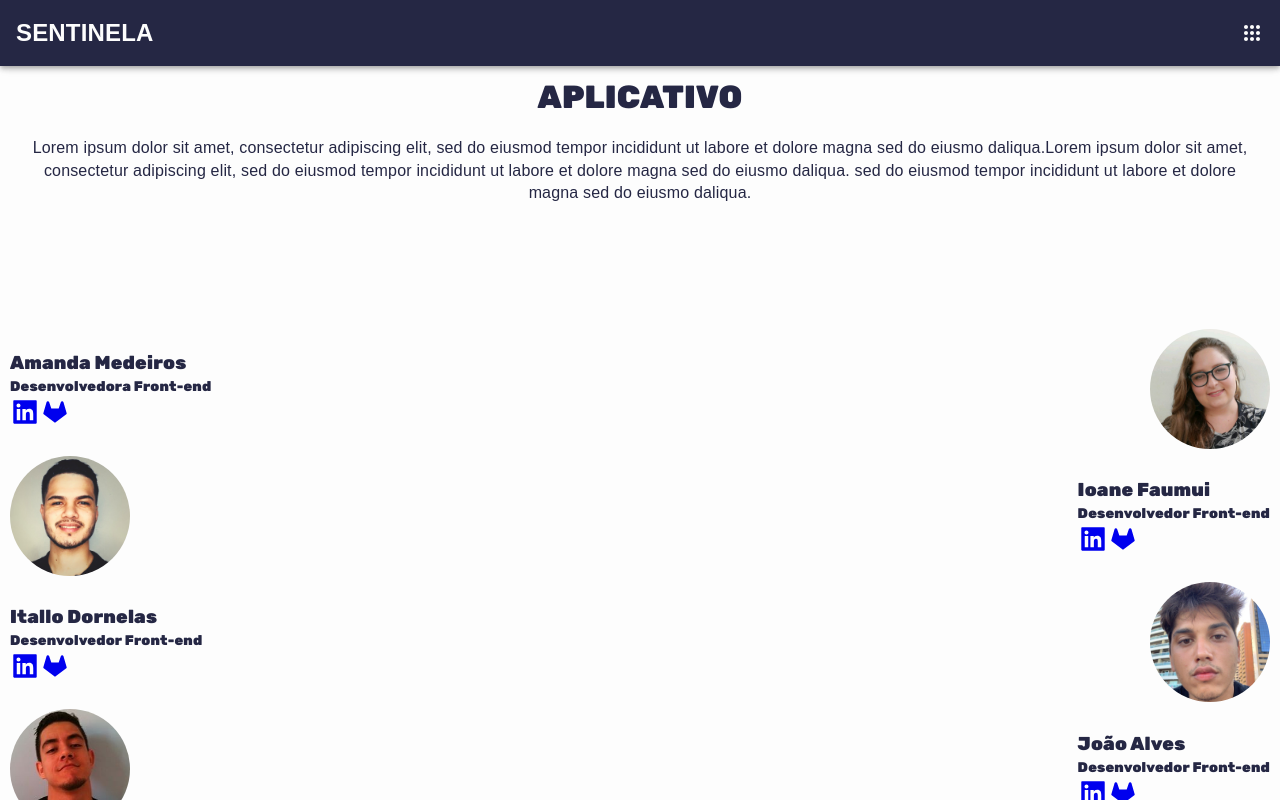
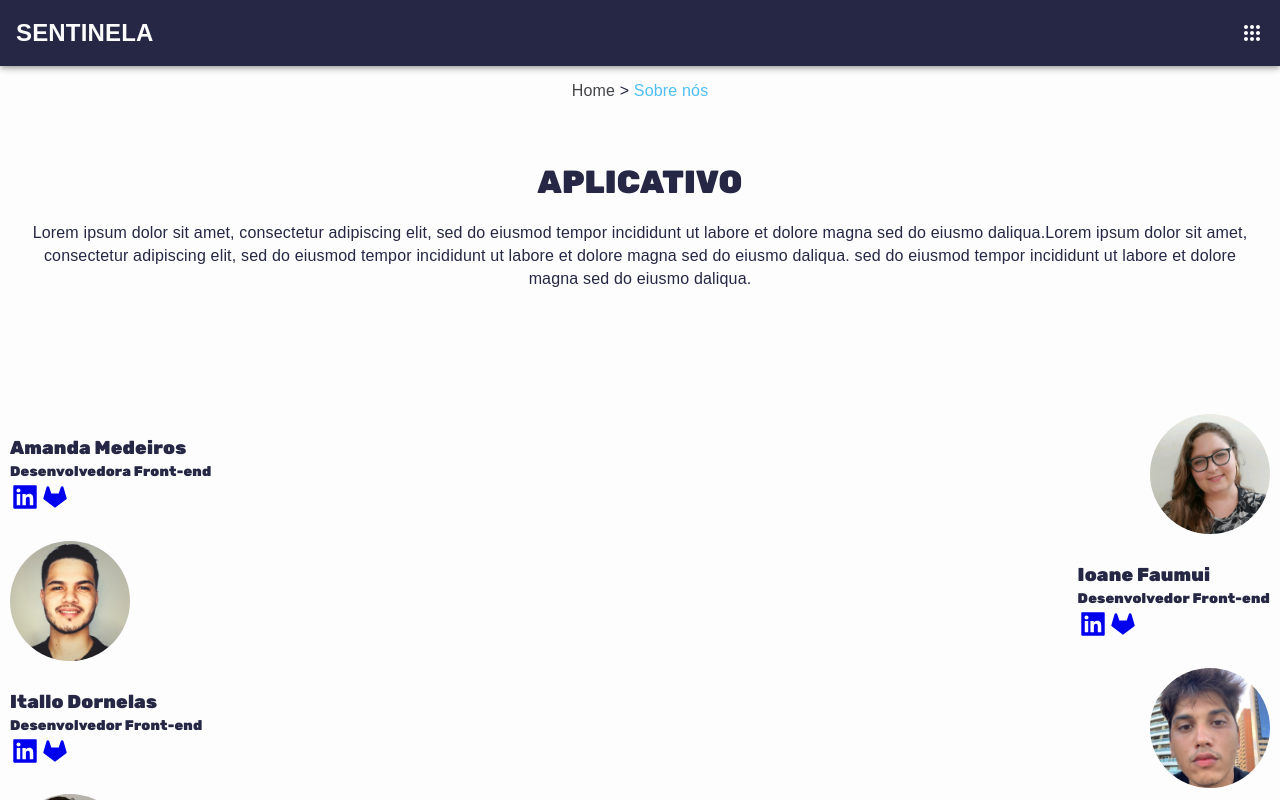
Before and after one commit to LucasRocha2308/Sentila, a React (Create React App) app: page /about in a window 1280 px wide. Shown: the top 800 px of the page. Built offline with nearby package versions, Linux system fonts and the light colour scheme; no server answers; a web font is replaced by a local one.

Commit message:
fix:ajuste Link pagina about

```diff
--- a/src/pages/About/index.tsx
+++ b/src/pages/About/index.tsx
@@ -2,6 +2,7 @@ import Header from "../../components/Header";
 import { Container, ContainerAbout } from "./styles";
 import { AiFillLinkedin } from "react-icons/ai";
 import { AiFillGitlab } from "react-icons/ai";
+import { Link } from "react-router-dom";
 
 import imgAmanda from "../../assets/img/amandaMendeiros.jpeg";
 import imgIoane from "../../assets/img/ioane.jpeg";
@@ -15,16 +16,16 @@ const About = () => {
   return (
     <>
       <Header />
-      <p style={{ marginTop: 20, marginLeft: 20 }}>
-        <a href="/" style={{ color: "#444548" }}>
-          Home
-        </a>
-        <span> {">"} </span>
-        <a href="login" style={{ color: " #4DBFF6" }}>
-          Sobre nós
-        </a>
-      </p>
       <Container>
+        <p style={{ margin: "5rem 1rem 0" }}>
+          <Link to="/" style={{ color: "#444548" }}>
+            Home
+          </Link>
+          <span> {">"} </span>
+          <Link to="/about" style={{ color: " #4DBFF6" }}>
+            Sobre nós
+          </Link>
+        </p>
         <h1>APLICATIVO</h1>
         <p>
           Lorem ipsum dolor sit amet, consectetur adipiscing elit, sed do
```
